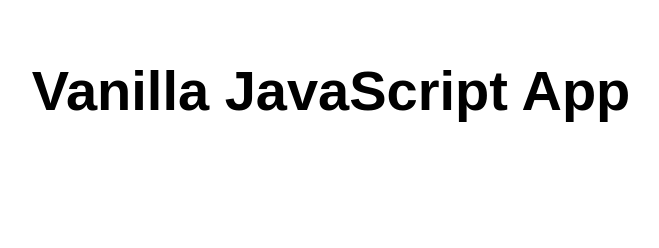
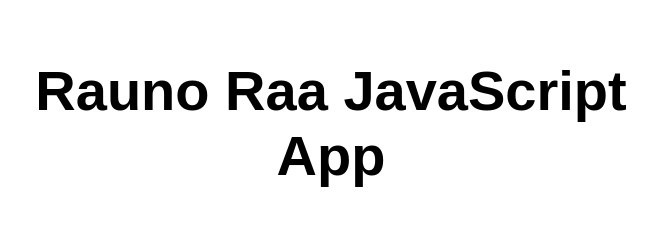
Before and after one commit to raunoraa/ut2024azapp, a website: page src/index.html in a window 1280 px wide. Shown: the whole page, without its empty margins (309-968 px from the left). Drawn offline with Linux system fonts and the light colour scheme.

Commit message:
Update index.html

```diff
--- a/src/index.html
+++ b/src/index.html
@@ -10,7 +10,7 @@
 
 <body>
   <main>
-    <h1>Vanilla JavaScript App</h1>
+    <h1>Rauno Raa JavaScript App</h1>
   </main>
 </body>
 
```
